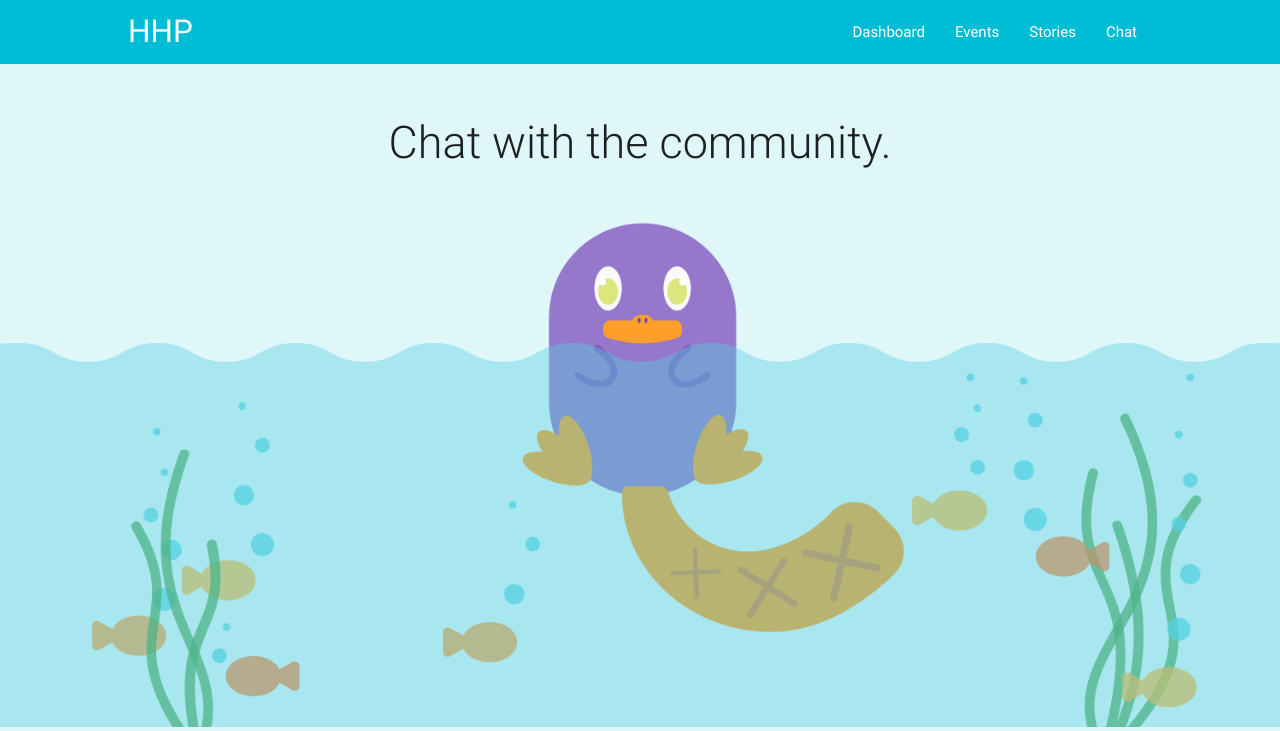
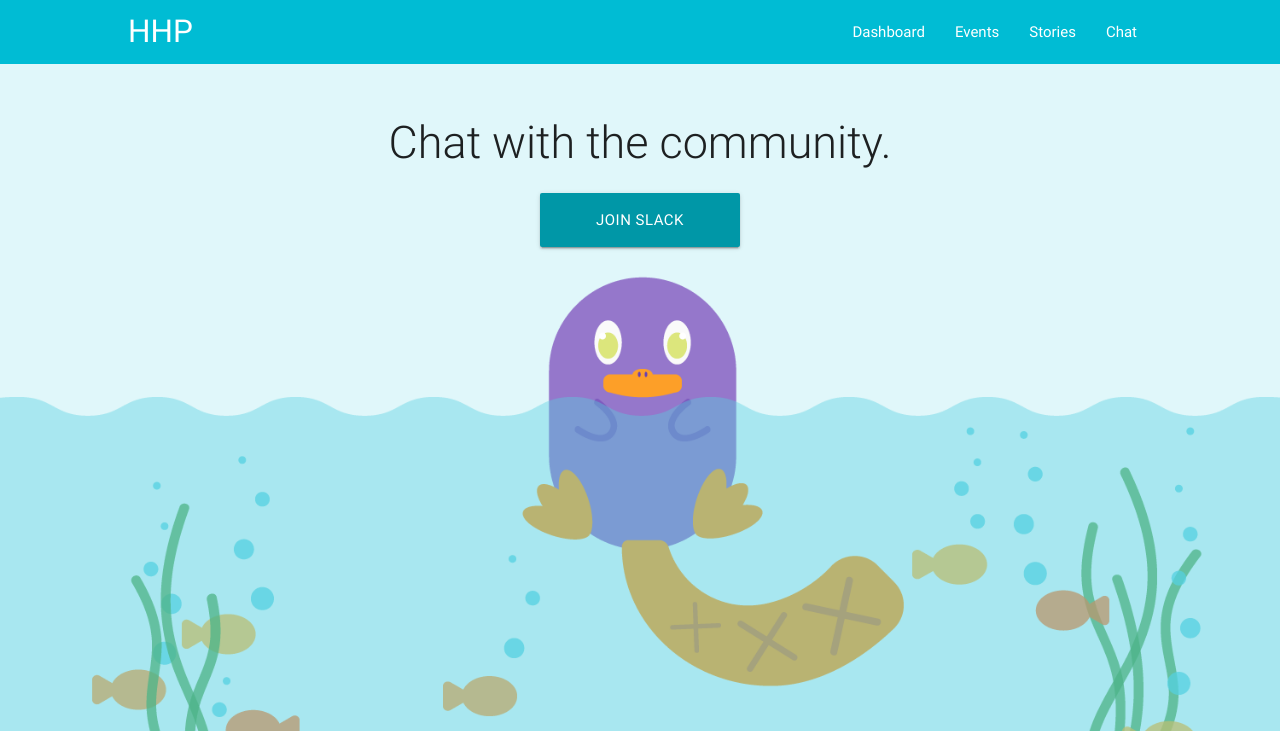
Before and after one commit to crachel8521/Interaction-Design, a PHP site: page /chat.html in a window 1280 px wide. Shown: the top 731 px of the page. Run offline with PHP 8.4, Linux system fonts and the light colour scheme; some libraries are stand-ins or nearby versions.

Commit message:
Chat Updates

```diff
--- a/materialize-src/chat.html
+++ b/materialize-src/chat.html
@@ -36,19 +36,30 @@
   <div class="col s8 offset-s2 cyan lighten-5">
     <br>
     <h1 class="flow-text">Chat with the community.</h1>
+    <a class="waves-effect waves-light btn-large cyan darken-2" id="chatButton">Join Slack</a>
     <br>
 
     <img class="responsive-img" src="images/character1.png">
+  </div>
+  <div class="white">
+    <br><br><br>
+    <h1 class="flow-text">Get to know Slack.</h1>
+    <h6 class="center">Slack is a chat where you can connect to members of the community both one-on-one and through groups.</h6>
+    <br><br>
+    <div class="row">
+      <div class="col s6">
+        <img class="responsive-img" src="images/slack1.png">
+      </div>
+      <div class="col s6">
+        <p></p>
+      </div>
+    </div>
 
-      <br>
-
-      <div class="video-container">
-        <iframe width="853" height="480" src="//www.youtube.com/embed/Q8TXgCzxEnw?rel=0" frameborder="0" allowfullscreen></iframe>
-      </div>
 
 
     <div class="row" style="height:50px"></div>
   </div>
+
 
 
 
--- a/materialize-src/css/custom.css
+++ b/materialize-src/css/custom.css
@@ -1,12 +1,6 @@
 nav img {
   width: 40px;
   vertical-align: middle; }
-
-.container {
-  width: 80%; }
-
-.flow-text {
-  text-align: center; }
 
 body {
   display: flex;
@@ -16,7 +10,18 @@ body {
 main {
   flex: 1 0 auto; }
 
+.container {
+  width: 80%; }
+
+.flow-text {
+  text-align: center; }
+
 .flow-text {
   font-size: 3em; }
 
+#chatButton {
+  width: 200px;
+  display: block;
+  margin: auto; }
+
 /*# sourceMappingURL=custom.css.map */
--- a/materialize-src/sass/custom.sass
+++ b/materialize-src/sass/custom.sass
@@ -2,12 +2,6 @@ nav
   img
     width: 40px
     vertical-align: middle
-
-.container
-  width: 80%
-
-.flow-text
-  text-align: center
 
 body
   display: flex
@@ -17,5 +11,19 @@ body
 main
   flex: 1 0 auto
 
+.container
+  width: 80%
+
+.flow-text
+  text-align: center
+
 .flow-text
   font-size: 3em
+
+.center
+  text-align:center
+
+#chatButton
+  width: 200px
+  display: block
+  margin: auto
```
Also changed, not shown: materialize-src/images/slack1.png (added), 1 other file. Lines whose indentation alone changed are shown as unchanged.
